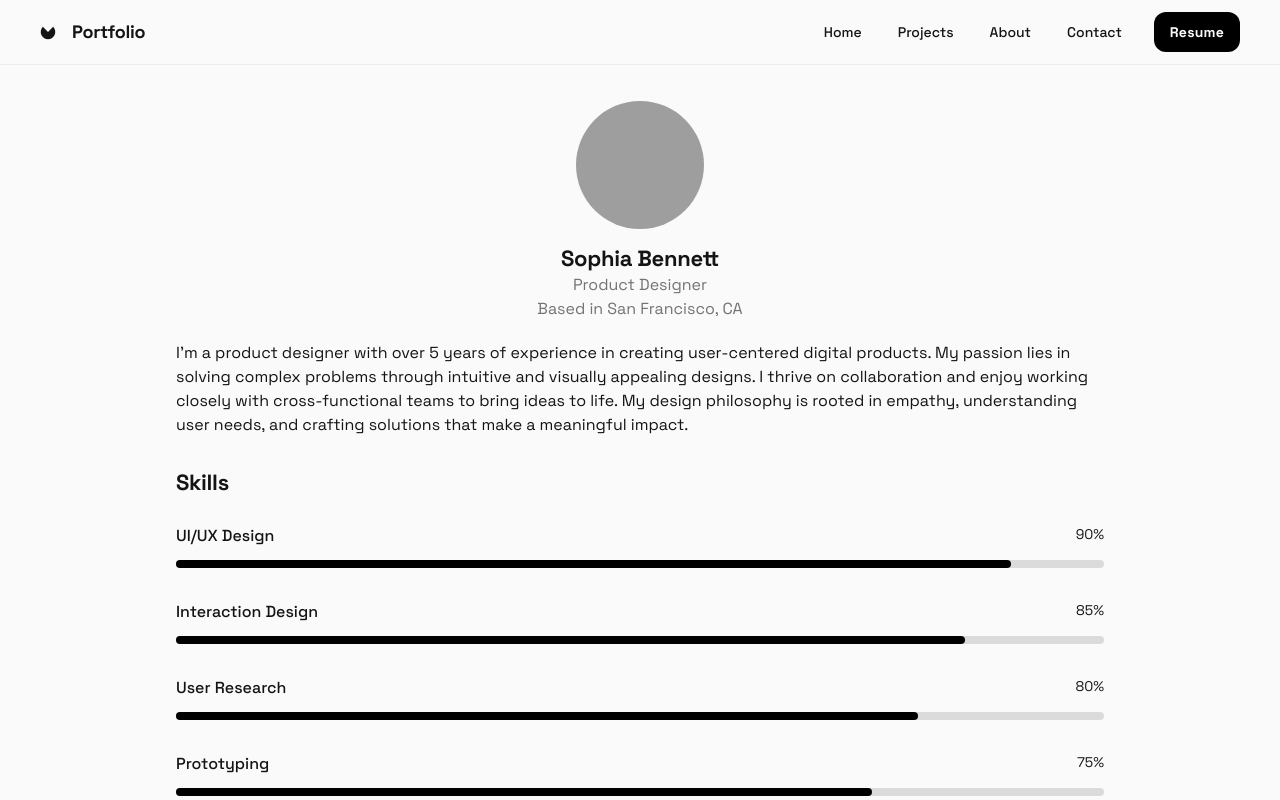
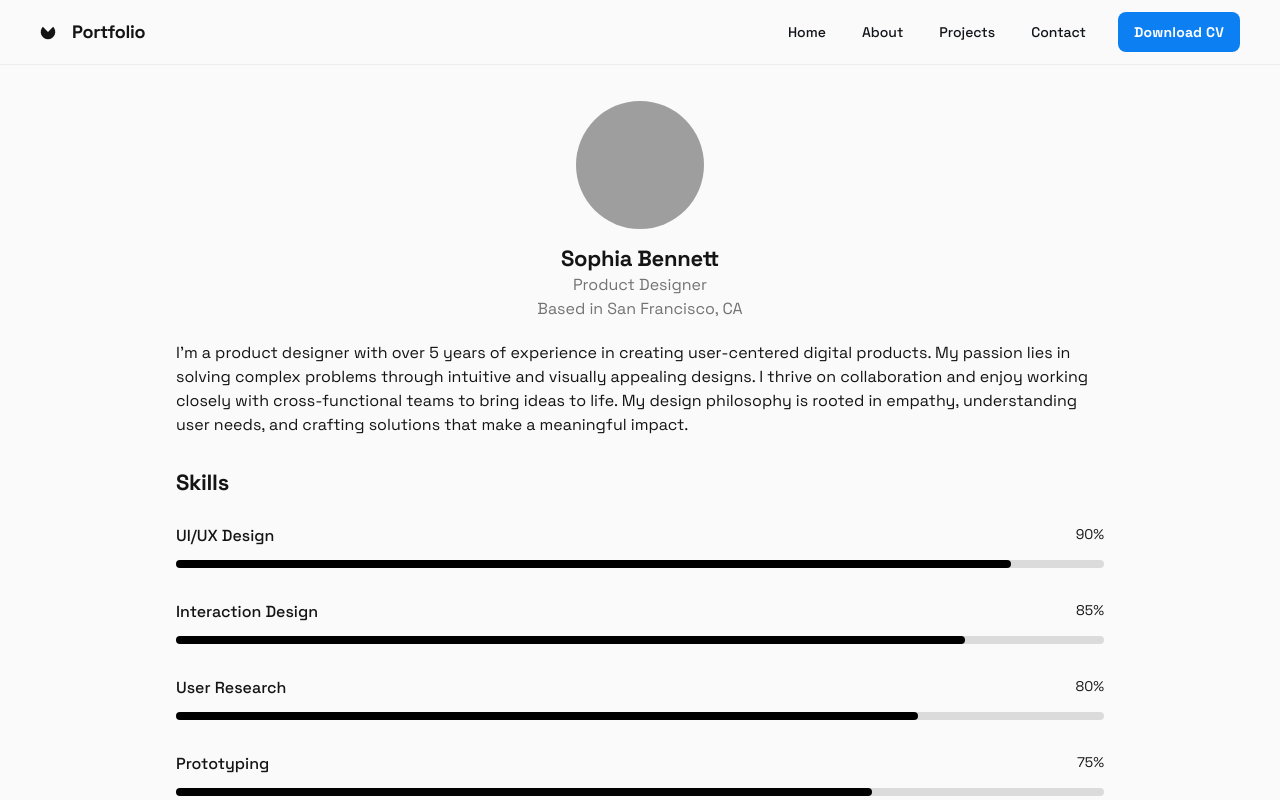
Before and after one commit to VishalMewada/me, a plain HTML site: page about.html in a window 1280 px wide. Drawn offline with nearby package versions, Linux system fonts and the light colour scheme; grey boxes are pictures that could not be loaded.

Commit message:
Update about.html

```diff
--- a/about.html
+++ b/about.html
@@ -35,16 +35,24 @@
           </div>
           <div class="flex flex-1 justify-end gap-8">
             <div class="flex items-center gap-9">
-              <a class="text-[#141414] text-sm font-medium leading-normal" href="#">Home</a>
-              <a class="text-[#141414] text-sm font-medium leading-normal" href="#">Projects</a>
-              <a class="text-[#141414] text-sm font-medium leading-normal" href="#">About</a>
-              <a class="text-[#141414] text-sm font-medium leading-normal" href="#">Contact</a>
+              <a class="text-[#111418] text-sm font-medium leading-normal" href="#">Home</a>
+              <a class="text-[#111418] text-sm font-medium leading-normal" href="about.html">About</a>
+              <a class="text-[#111418] text-sm font-medium leading-normal" href="Project.html">Projects</a>
+              <a class="text-[#111418] text-sm font-medium leading-normal" href="#">Contact</a>
             </div>
-            <button
-              class="flex min-w-[84px] max-w-[480px] cursor-pointer items-center justify-center overflow-hidden rounded-xl h-10 px-4 bg-black text-neutral-50 text-sm font-bold leading-normal tracking-[0.015em]"
-            >
-              <span class="truncate">Resume</span>
+            <button onclick="downloadPDF()" class="flex min-w-[84px] max-w-[480px] cursor-pointer items-center justify-center overflow-hidden rounded-lg h-10 px-4 bg-[#0c7ff2] text-white text-sm font-bold leading-normal tracking-[0.015em]">
+              <span class="truncate">Download CV</span>
             </button>
+            <script>
+              function downloadPDF() {
+                const link = document.createElement('a');
+                link.href = "https://vishalmewada.github.io/VishalMewara/Vishal%20Mewara%20-%20Resume%20-%20Assistant%20Manager%20L&D.pdf";
+                link.download = "Vishal_Mewara_Resume.pdf";
+                document.body.appendChild(link);
+                link.click();
+                document.body.removeChild(link);
+              }
+            </script>
           </div>
         </header>
         <div class="px-40 flex flex-1 justify-center py-5">
```
